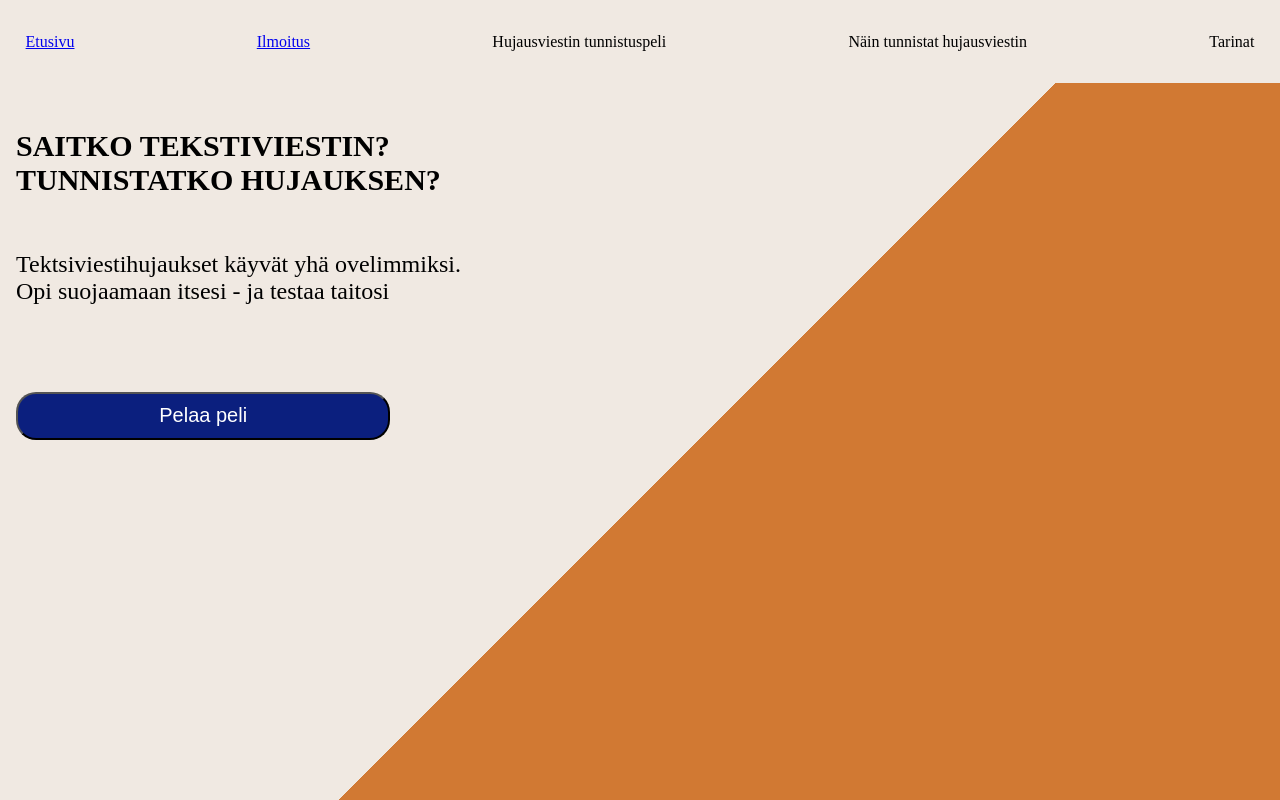
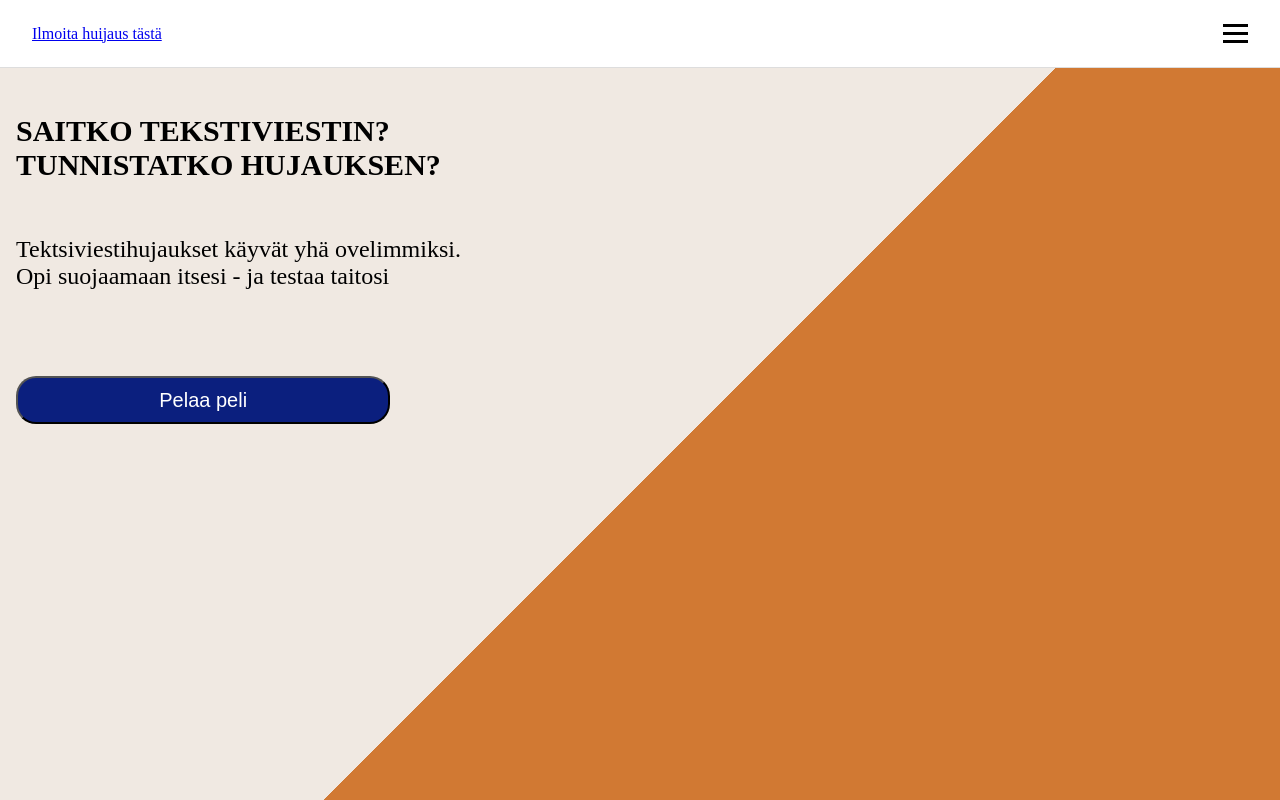
Before and after one commit to levonmaister/scamvjp2, a React (Vite) app: page / in a window 1280 px wide. Shown: the top 800 px of the page. Built offline with nearby package versions, Linux system fonts and the light colour scheme.

Commit message:
Navbar changes

```diff
--- a/src/components/Navbar.jsx
+++ b/src/components/Navbar.jsx
@@ -1,19 +1,47 @@
 
+import { useState } from 'react';
 import { Link } from 'react-router-dom'
 import "../styles/Navbar.css"
 
 const Navbar = () => {
+    const [menuOpen, setMenuOpen] = useState(false);
+    const toggleMenu = () => {
+        setMenuOpen(!menuOpen);
+    };
+    const closeMenu = () => {
+        setMenuOpen(false);
+    };
+    let burgerIconClass = "burger";
+    if (menuOpen) {
+      burgerIconClass += " open";
+    }
+    let navLinksClass = "nav-links";
+    if (menuOpen) {
+      navLinksClass += " active";
+    }
+
     return (
+      <div className="nav-wrapper">
         <div className="nav-container">
-            <div className="nav-element"><Link to="/">Etusivu</Link></div>
-            <div className="nav-element"><Link to="/ilmoitus">Ilmoitus</Link> </div>
-            <div className="nav-element">Hujausviestin tunnistuspeli</div>
-            <div className="nav-element">Näin tunnistat hujausviestin</div>
-            <div className="nav-element">Tarinat</div>
+          <div className="logo">
+            <Link to="/ilmoitus" onClick={closeMenu}>Ilmoita huijaus tästä</Link>
+          </div>
+
+          <div className={burgerIconClass} onClick={toggleMenu}>
+            <span></span>
+            <span></span>
+            <span></span>
+          </div>
+
+          <div className={navLinksClass}>
+            <Link to="/" onClick={closeMenu}>Etusivu</Link>
+            <div onClick={closeMenu}>Hujausviestin tunnistuspeli</div>
+            <div onClick={closeMenu}>Näin tunnistat hujausviestin</div>
+            <div onClick={closeMenu}>Tarinat</div>
+          </div>
         </div>
-    )
-}
+      </div>
+    );
+  };
 
-
-
-export default Navbar
+  export default Navbar;
--- a/src/styles/Navbar.css
+++ b/src/styles/Navbar.css
@@ -1,10 +1,57 @@
-
-
 .nav-container {
     display: flex;
-    flex-direction: row;
-    height: 4vh;
     justify-content: space-between;
     align-items: center;
-    margin: 2%;
+    padding: 1rem;
 }
+.nav-wrapper {
+    background-color: white;
+    border-bottom: 1px solid #ddd;
+    padding: 0.5rem 1rem;
+}
+
+.burger {
+    display: none;
+    flex-direction: column;
+    gap: 5px;
+    cursor: pointer;
+}
+
+.burger span {
+    width: 25px;
+    height: 3px;
+    background-color: black;
+    transition: all 0.3s ease;
+}
+
+.nav-links {
+    display: flex;
+    gap: 1rem;
+}
+
+@media screen and (max-width: 4096px) {
+    .burger {
+        display: flex;
+}
+
+.nav-links {
+    position: absolute;
+    top: 60px;
+    left: 0;
+    width: 100%;
+    background-color: white;
+    flex-direction: column;
+    align-items: center;
+    gap: 1rem;
+    transform: translateY(-200%);
+    transition: transform 0.3s ease, opacity 0.3s ease;
+    pointer-events: none;
+    z-index: 10;
+}
+
+.nav-links.active {
+    transform: translateY(0);
+    opacity: 1;
+    pointer-events: auto;
+}
+}
```
